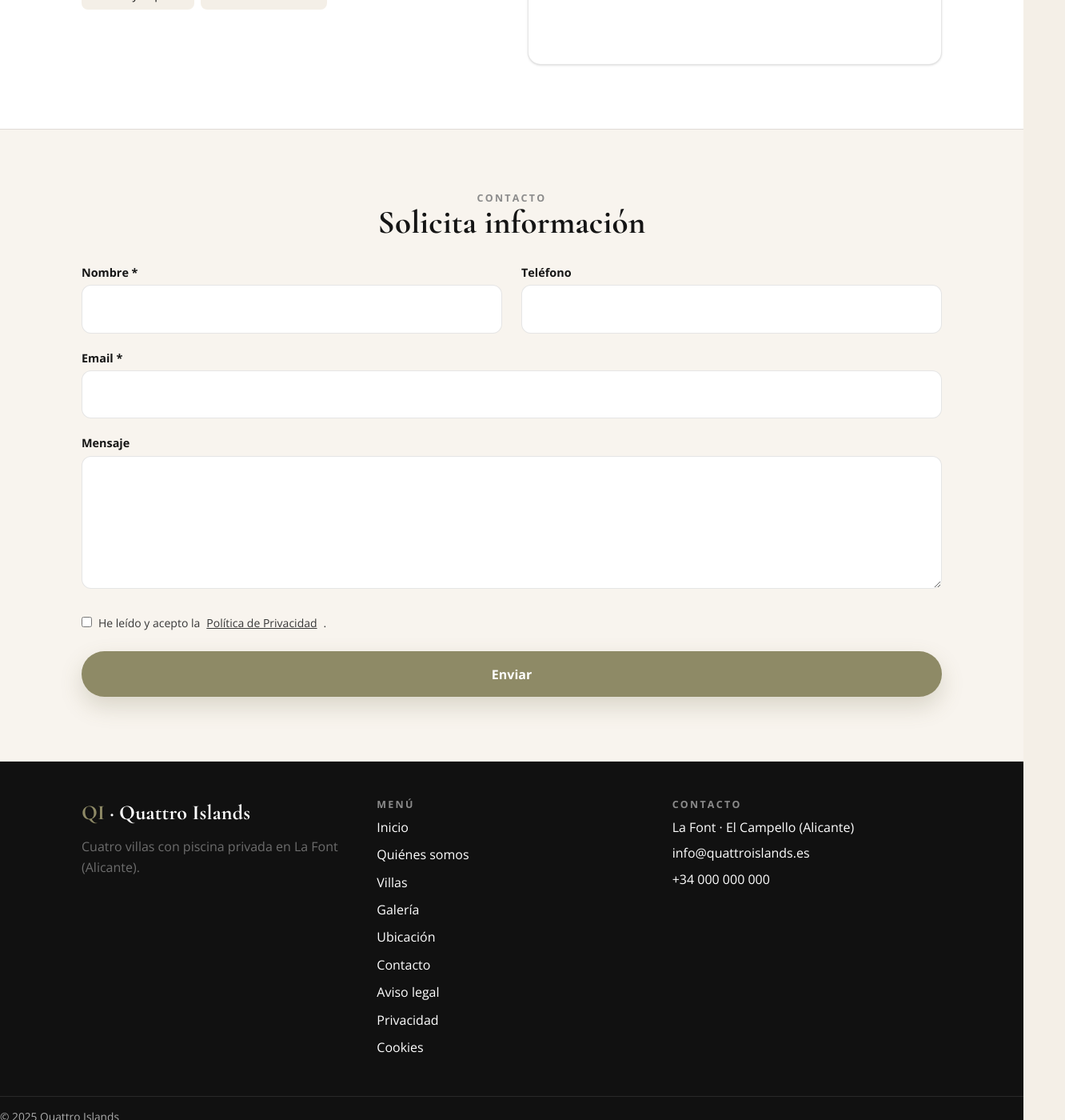
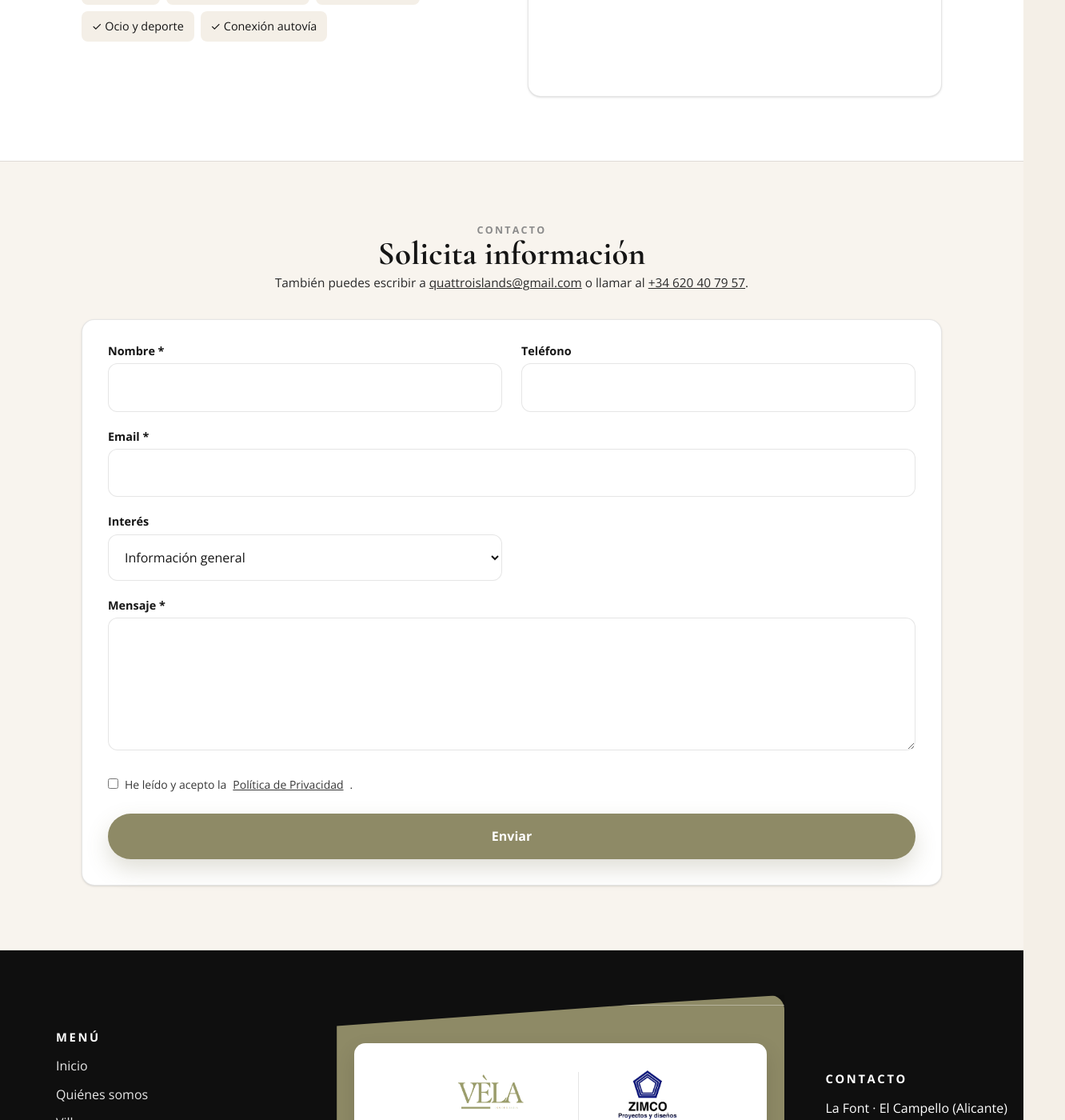
Before and after one commit to Manuvf10/quattro-islands-landing, a Next.js app: page / in a window 1280 px wide. Shown: the part 4076-5476 px from the top of the page at 80% size, 1332 px wide, since content can reach past the window. Built offline with nearby package versions, Linux system fonts and the light colour scheme; grey boxes are pictures that could not be loaded.

Commit message:
Footer nuevo

```diff
--- a/src/app/globals.css
+++ b/src/app/globals.css
@@ -151,10 +151,6 @@ h1,h2,h3,.h1,.h2,.h3{ font-family: var(--ff-head), Georgia, serif; letter-spacin
 .input{ width:100%; padding:1rem; border-radius:12px; border:1px solid var(--line); background:#fff; }
 .input:focus{ outline:none; border-color: var(--accent); }
 
-/* Footer */
-.footer{ background:#111; color:#fff; }
-.footer__copy{ border-top:1px solid rgba(255,255,255,.1); padding:14px 0; font-size:.86rem; color:rgba(255,255,255,.65); }
-
 /* Responsive */
 @media(max-width:640px){
   .mosaic{ grid-template-columns:1fr; }
@@ -304,3 +300,102 @@ h1,h2,h3,.h1,.h2,.h3{ font-family: var(--ff-head), Georgia, serif; letter-spacin
   .float-tl{ left: 18px; top: 110px; }
   .float-br{ right: 18px; bottom: 110px; }
 }
+/* ========= FOOTER (ajustes finales) ========= */
+.footer{ background:#0f0f0f; color:#fff; }
+.footer a{ color:#fff; opacity:.9; transition:opacity .2s,color .2s; }
+.footer a:hover{ opacity:1; color:#eaeaea; text-decoration:underline; }
+
+/* Altura y grid del bloque superior */
+.footer__top{ padding: 56px 0; }
+.footer__grid{
+  display:grid;
+  grid-template-columns: minmax(300px,1fr) minmax(560px,1.05fr) minmax(300px,1fr);
+  gap: clamp(28px, 4vw, 56px);
+  align-items: stretch;               /* que todas las columnas puedan ocupar 100% de altura */
+}
+
+/* Limita el ancho de las columnas laterales y céntralas dentro de su celda */
+.footer__col{
+  display:flex; flex-direction:column; justify-content:center;
+  max-width: 360px; width: 100%;
+}
+.footer__col--left{ justify-self: center; }     /* MENÚ más hacia el centro */
+.footer__contact{ justify-self: center; }       /* CONTACTO simétrico */
+
+/* Títulos y listas */
+.footer__col .title{
+  display:flex; align-items:center; gap:.55rem;
+  font: 800 .92rem/1 var(--ff-body);
+  letter-spacing:.18em; text-transform:uppercase;
+  margin-bottom: 1rem; color:#fff;
+}
+.footer__list{ display:grid; gap:.55rem; text-align:left; }
+
+/* Centro: tarjeta oliva que llena la altura del footer-top */
+.footer__center{ display:flex; align-items:stretch; justify-content:center; }
+.badge-olive{
+  position:relative;
+  background: var(--accent);
+  color:#111;
+  width: min(620px, 94vw);            /* un poco más ancha */
+  height: 100%;                       /* ocupa toda la altura del grid-row */
+  min-height: clamp(240px, 32vh, 360px);
+  border-radius:18px;
+  padding: 60px 22px 18px;
+  box-shadow: 0 18px 60px rgba(0,0,0,.28), 0 2px 10px rgba(0,0,0,.16);
+  display:flex; flex-direction:column; justify-content:center; gap:12px;
+  -webkit-clip-path: polygon(0 12%, 72% 3%, 100% 0, 100% 100%, 0 100%);
+          clip-path: polygon(0 12%, 72% 3%, 100% 0, 100% 100%, 0 100%);
+}
+.badge-olive::before{
+  content:""; position:absolute; left:0; right:0; top:12px; height:1px;
+  background: rgba(255,255,255,.35);
+}
+
+/* Panel blanco de logos y logos grandes */
+.badge-logos{
+  background:#fff;
+  border-radius:14px;
+  padding: clamp(14px, 2vw, 18px) clamp(18px, 3vw, 26px);
+  display:flex; align-items:center; justify-content:center; gap: clamp(14px, 2.4vw, 24px);
+  box-shadow: 0 10px 26px rgba(0,0,0,.12);
+}
+.badge-logos img{
+  height: clamp(52px, 6.2vw, 76px);   /* MÁS GRANDES */
+  width:auto; display:block;
+  filter: saturate(.98) contrast(1.02);
+}
+.badge-logos .sep{ width:1px; height: clamp(42px, 5vw, 64px); background:rgba(0,0,0,.10); }
+
+.badge-caption{
+  font: 800 .74rem/1 var(--ff-body);
+  letter-spacing:.20em; text-transform:uppercase;
+  color: rgba(255,255,255,.9); text-align:center;
+}
+.badge-desc{
+  font-size: .98rem; line-height:1.55; color:#fff; text-align:center;
+  margin: 0 auto; max-width: 48ch;
+}
+
+/* Franja inferior */
+.footer__copy{
+  border-top:1px solid rgba(255,255,255,.12);
+  padding:14px 0; color:rgba(255,255,255,.72);
+  font-size:.86rem;
+}
+.footer__copy__row{
+  display:flex; align-items:center; justify-content:space-between;
+  gap:12px; flex-wrap:wrap;
+}
+
+/* Responsive */
+@media (max-width:1024px){
+  .footer__grid{ grid-template-columns:1fr; }
+  .footer__col--left, .footer__contact{ justify-self:center; }
+  .footer__list{ text-align:center; }
+  .badge-olive{ width: 100%; }
+}
+@media (max-width:640px){
+  .footer__top{ padding:44px 0; }
+  .badge-logos img{ height: 56px; }   /* también grandes en móvil */
+}
--- a/src/app/page.tsx
+++ b/src/app/page.tsx
@@ -35,6 +35,112 @@ const GALLERY = [
 ];
 
 const fmt = (n:number)=>n.toLocaleString("es-ES",{minimumFractionDigits:2, maximumFractionDigits:2});
+function ContactFormFS() {
+  const [state, setState] = useState<"idle"|"loading"|"ok"|"err">("idle");
+  const [msg, setMsg] = useState("");
+
+  async function onSubmit(e: React.FormEvent<HTMLFormElement>) {
+    e.preventDefault();
+    setState("loading"); setMsg("");
+    const form = e.currentTarget;
+    const data = new FormData(form);
+
+    // Honeypot (si está relleno => bot)
+    if ((data.get("_gotcha") as string)?.trim()) {
+      setState("ok"); form.reset(); return;
+    }
+
+    const endpoint = "https://formspree.io/f/movkoeqp";
+
+    try {
+      const res = await fetch(endpoint, {
+        method: "POST",
+        body: data,
+        headers: { Accept: "application/json" },
+      });
+      if (!res.ok) throw new Error("No se pudo enviar");
+      setState("ok"); setMsg("¡Gracias! Te contactaremos en breve."); form.reset();
+    } catch {
+      setState("err"); setMsg("Ha ocurrido un error. Inténtalo más tarde.");
+    }
+  }
+
+  return (
+    <div className="container pad max-w-4xl">
+      <div className="text-center mb-8">
+        <div className="eyebrow">Contacto</div>
+        <h2 className="h2">Solicita información</h2>
+        <p className="lead">
+          También puedes escribir a{" "}
+          <a href="mailto:quattroislands@gmail.com" className="underline">
+            quattroislands@gmail.com
+          </a>{" "}
+          o llamar al{" "}
+          <a href="tel:+34620407957" className="underline">
+            +34 620 40 79 57
+          </a>.
+        </p>
+      </div>
+
+      {state === "ok" ? (
+        <div className="bg-white rounded-2xl border border-[color:var(--line)] shadow p-8 text-center">
+          <div className="h3">¡Mensaje enviado! 👌</div>
+          <p className="lead mt-2">{msg}</p>
+        </div>
+      ) : (
+        <form onSubmit={onSubmit} className="grid md:grid-cols-2 gap-6 bg-white rounded-2xl border border-[color:var(--line)] shadow p-6 md:p-8">
+          {/* Honeypot anti-spam */}
+          <input type="text" name="_gotcha" className="hidden" tabIndex={-1} autoComplete="off" />
+
+          <div>
+            <label className="label">Nombre *</label>
+            <input name="name" required className="input" />
+          </div>
+          <div>
+            <label className="label">Teléfono</label>
+            <input name="phone" className="input" inputMode="tel" />
+          </div>
+          <div className="md:col-span-2">
+            <label className="label">Email *</label>
+            <input type="email" name="email" required className="input" />
+          </div>
+          <div>
+            <label className="label">Interés</label>
+            <select name="interest" className="input">
+              <option value="">Información general</option>
+              <option>Visita personalizada</option>
+              <option>Financiación</option>
+              <option>Planos y memoria</option>
+            </select>
+          </div>
+          <div className="md:col-span-2">
+            <label className="label">Mensaje *</label>
+            <textarea name="message" rows={5} required className="input" />
+          </div>
+
+          <label className="md:col-span-2" style={{ display:"flex", gap:8, alignItems:"flex-start", fontSize:14, color:"#373737" }}>
+            <input type="checkbox" required style={{ marginTop:4 }} /> He leído y acepto la{" "}
+            <a href="/privacidad" className="underline">Política de Privacidad</a>.
+          </label>
+
+          {/* Extras para que el email te llegue con buen asunto y reply */}
+          <input type="hidden" name="_subject" value="Nueva solicitud · Quattro Islands" />
+          <input type="hidden" name="_replyto" value="" />
+
+          <div className="md:col-span-2">
+            <button className="btn btn-primary w-full" disabled={state==="loading"}>
+              {state === "loading" ? "Enviando..." : "Enviar"}
+            </button>
+            {state === "err" && <p className="muted mt-2 text-center">⚠️ {msg}</p>}
+          </div>
+        </form>
+      )}
+    </div>
+  );
+}
+
+
+
 
 export default function Page(){
   const [menu, setMenu] = useState(false);
@@ -240,7 +346,7 @@ export default function Page(){
                     <tr><th>Parking</th><td>Dos plazas dentro de la parcela, junto a la piscina.</td></tr>
                   </tbody>
                 </table>
-
+                <p className="muted" style={{fontSize:12}}>* Las viviendas están adaptadas para tus necesidades de hoy y mañana, tendrás las posibilidades de elegir diferentes personalizaciones de vivienda.</p>
                 <p className="muted" style={{fontSize:12}}>* Superficies aproximadas. Imágenes orientativas. CEE en trámite.</p>
               </div>
             </div>
@@ -301,59 +407,61 @@ export default function Page(){
 
       {/* ===== CONTACTO ===== */}
       <section id="contacto" className="section bg-ivory">
-        <div className="container pad max-w-4xl">
-          <div className="text-center mb-8">
-            <div className="eyebrow">Contacto</div>
-            <h2 className="h2">Solicita información</h2>
+        <ContactFormFS />
+        </section>
+
+                               {/* ===== FOOTER ===== */}
+      <footer className="footer">
+        <div className="container pad footer__top">
+          <div className="footer__grid">
+            {/* IZQUIERDA: MENÚ */}
+          <div className="footer__col footer__col--left">
+            <div className="title">Menú</div>
+            <ul className="footer__list">
+              {NAV.map(n => (
+                <li key={n.href}><a href={n.href}>{n.label}</a></li>
+              ))}
+
+            </ul>
           </div>
 
-          {sent ? (
-            <div className="bg-white rounded-2xl border border-[color:var(--line)] shadow p-10 text-center">
-              <div className="h3">¡Gracias!</div>
-              <p className="lead mt-2">Hemos recibido tu mensaje y te contactaremos muy pronto.</p>
+            {/* CENTRO: TARJETA CON LOGOS */}
+            <div className="footer__center">
+              <div className="badge-olive">
+                <div className="badge-logos">
+                  <img src="/logos/vela.png" alt="Vela Inmobiliaria" />
+                  <span className="sep" aria-hidden="true" />
+                  <img src="/logos/zimco.png" alt="ZIMCO Proyectos y Diseños" />
+                </div>
+                <div className="badge-caption">Promueven &amp; construyen</div>
+                <p className="badge-desc">
+                  Viviendas de obra nueva con un cuidado diseño y calidades,
+                  construidas con atención al detalle y soluciones “llave en mano”.
+                </p>
+              </div>
             </div>
-          ) : (
-            <form onSubmit={(e)=>{ e.preventDefault(); setSent(true); }} className="grid md:grid-cols-2 gap-6">
-              <div><label className="label">Nombre *</label><input className="input" required/></div>
-              <div><label className="label">Teléfono</label><input className="input" inputMode="tel"/></div>
-              <div className="md:col-span-2"><label className="label">Email *</label><input type="email" className="input" required/></div>
-              <div className="md:col-span-2"><label className="label">Mensaje</label><textarea rows={5} className="input"/></div>
-              <label className="md:col-span-2" style={{display:"flex",gap:8,alignItems:"flex-start",fontSize:14,color:"#373737"}}>
-                <input type="checkbox" required style={{marginTop:4}}/> He leído y acepto la <a href="/privacidad" className="underline">Política de Privacidad</a>.
-              </label>
-              <div className="md:col-span-2"><button className="btn btn-primary w-full">Enviar</button></div>
-            </form>
-          )}
-        </div>
-      </section>
 
-      {/* ===== FOOTER ===== */}
-      <footer className="footer">
-        <div className="container pad py-12 grid md:grid-cols-3 gap-8">
-          <div>
-            <div className="h3"><span style={{color:"var(--accent)",fontWeight:900}}>QI</span> · Quattro Islands</div>
-            <p className="muted mt-3">Cuatro villas con piscina privada en La Font (Alicante).</p>
-          </div>
-          <div>
-            <div className="eyebrow">Menú</div>
-            <ul className="grid gap-2 mt-2">
-              {NAV.map(n=>(<li key={n.href}><a href={n.href}>{n.label}</a></li>))}
-              <li><a href="/aviso-legal">Aviso legal</a></li>
-              <li><a href="/privacidad">Privacidad</a></li>
-              <li><a href="/cookies">Cookies</a></li>
-            </ul>
-          </div>
-          <div>
-            <div className="eyebrow">Contacto</div>
-            <ul className="grid gap-1.5 mt-2">
-              <li>La Font · El Campello (Alicante)</li>
-              <li><a href="mailto:info@quattroislands.es">info@quattroislands.es</a></li>
-              <li><a href="tel:+34000000000">+34 000 000 000</a></li>
-            </ul>
+            {/* DERECHA: CONTACTO */}
+            <div className="footer__col footer__contact">
+              <div className="title">Contacto</div>
+              <ul className="footer__list">
+                <li>La Font · El Campello (Alicante)</li>
+                <li><a href="mailto:quattroislands@gmail.com">quattroislands@gmail.com</a></li>
+                <li><a href="tel:+34620407957">+34 620 40 79 57</a></li>
+              </ul>
+            </div>
           </div>
         </div>
-        <div className="footer__copy">© {new Date().getFullYear()} Quattro Islands</div>
+
+        <div className="footer__copy">
+          <div className="container pad footer__copy__row">
+            <span>© {new Date().getFullYear()} Quattro Islands</span>
+            <span className="muted">Imágenes orientativas · Superficies aproximadas · CEE en trámite</span>
+          </div>
+        </div>
       </footer>
+
+
     </main>
   );
 }
```
Also changed, not shown: public/logos/vela.png (added), public/logos/zimco.png (added).
